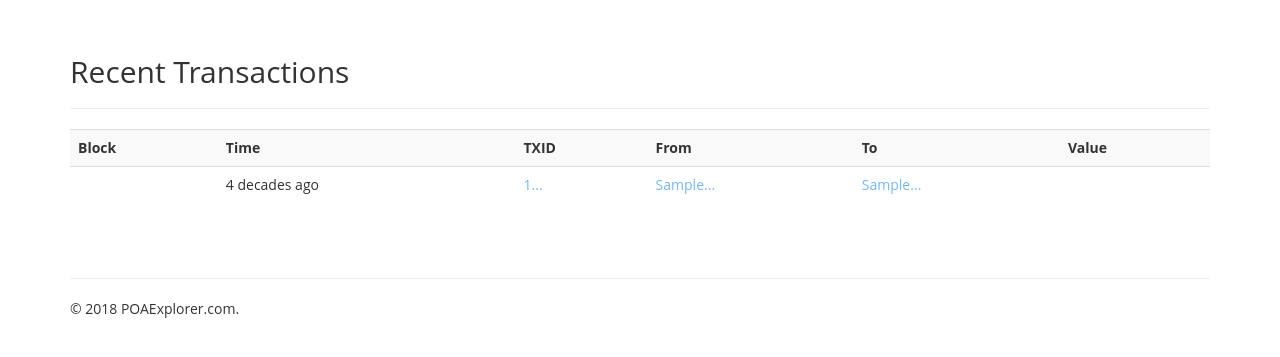
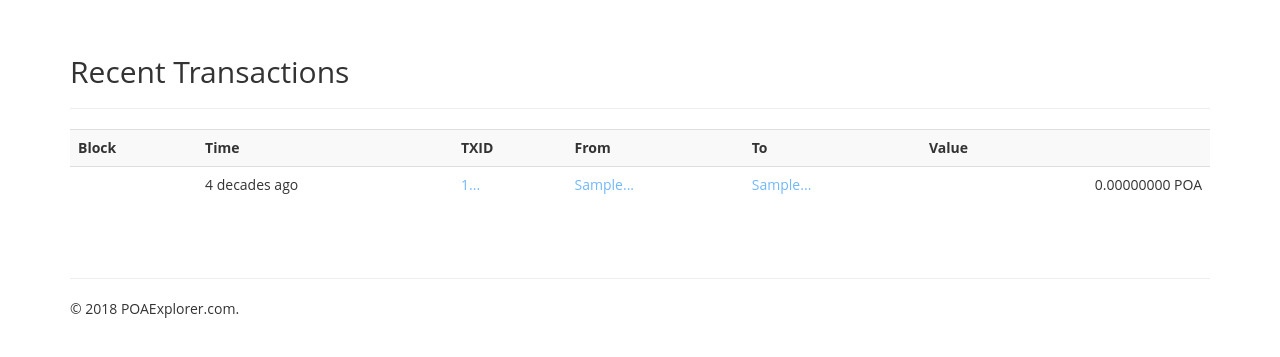
Before and after one commit to acravenho/poaexplorer.com, a CodeIgniter app: page /database/transactions in a window 1280 px wide. Shown: the part 130-487 px from the top of the page. Run offline with CodeIgniter, Linux system fonts and the light colour scheme; tables that the repository leaves empty or names only in its code hold one stand-in row (values such as "Sample post"); data that the repository does not hold is empty; some libraries are stand-ins or nearby versions.

Commit message:
Fixed number floats on transaction Values

```diff
--- a/application/views/search/address.php
+++ b/application/views/search/address.php
@@ -96,7 +96,7 @@
 							}
 
 
-							echo '<td>'.$t->transactionValue.'</td>';
+							echo '<td style="text-align:right;">'.number_format($t->transactionValue,8).' POA</td>';
 						echo '</tr>';
 					}
 					echo '</tbody>';
--- a/application/views/transactions/view.php
+++ b/application/views/transactions/view.php
@@ -26,7 +26,7 @@
 
 
 
-							echo '<td>'.$t->transactionValue.'</td>';
+							echo '<td style="text-align:right;">'.number_format($t->transactionValue,8).' POA</td>';
 						echo '</tr>';
 					}
 
--- a/assets/js/main.js
+++ b/assets/js/main.js
@@ -74,9 +74,11 @@
 	    $('#trans_blockNumber').html(transaction.blockNumber);
 	    $('#trans_from').html('<a href="/address/search/'+transaction.from+'">'+transaction.from+'</a>');
 	    var transactionValue = poa.fromWei(transaction.value, 'ether').toLocaleString();
+	    transactionValue = parseFloat(transactionValue).toFixed(8).toLocaleString();
 	    $('#trans_value').text(transactionValue + ' POA');
+	    var gasprice = poa.fromWei(transaction.gasPrice.toFixed(8), 'ether').toLocaleString();
 	    $('#trans_gas').html(transaction.gas);
-	    $('#trans_gasPrice').text(transaction.gasPrice).toString(10);
+	    $('#trans_gasPrice').text(gasprice + ' POA');
 	    $('#trans_nonce').html(transaction.nonce);
 	 }
 
@@ -127,7 +129,8 @@
 			 for(i=0; i<transactionCount; i++) {
 				 var transaction = poa.eth.getTransaction(transactions[i]);
 				 var transactionValue = poa.fromWei(transaction.value, 'ether').toLocaleString();
-				 var string = '<tr><td><a href="/txid/search/'+transactions[i]+'">'+ transactions[i].substring(0,16) +'....</a></td><td><a href="/address/search/'+transaction.to+'">'+ transaction.to.substring(0,16) +'...</a></td><td><a href="/address/search/'+transaction.from+'">'+ transaction.from.substring(0,16) +'...</a></td><td>'+transactionValue+' POA</td></tr>';
+				 transactionValue = parseFloat(transactionValue).toFixed(8).toLocaleString();
+				 var string = '<tr><td><a href="/txid/search/'+transactions[i]+'">'+ transactions[i].substring(0,16) +'....</a></td><td><a href="/address/search/'+transaction.to+'">'+ transaction.to.substring(0,16) +'...</a></td><td><a href="/address/search/'+transaction.from+'">'+ transaction.from.substring(0,16) +'...</a></td><td style="text-align:right;">'+transactionValue+' POA</td></tr>';
 				 $('#blockTransactions tbody').append(string);
 			 }
 		 } else {
```
Also changed, not shown: application/views/homepage.php (+5 -4 lines).
